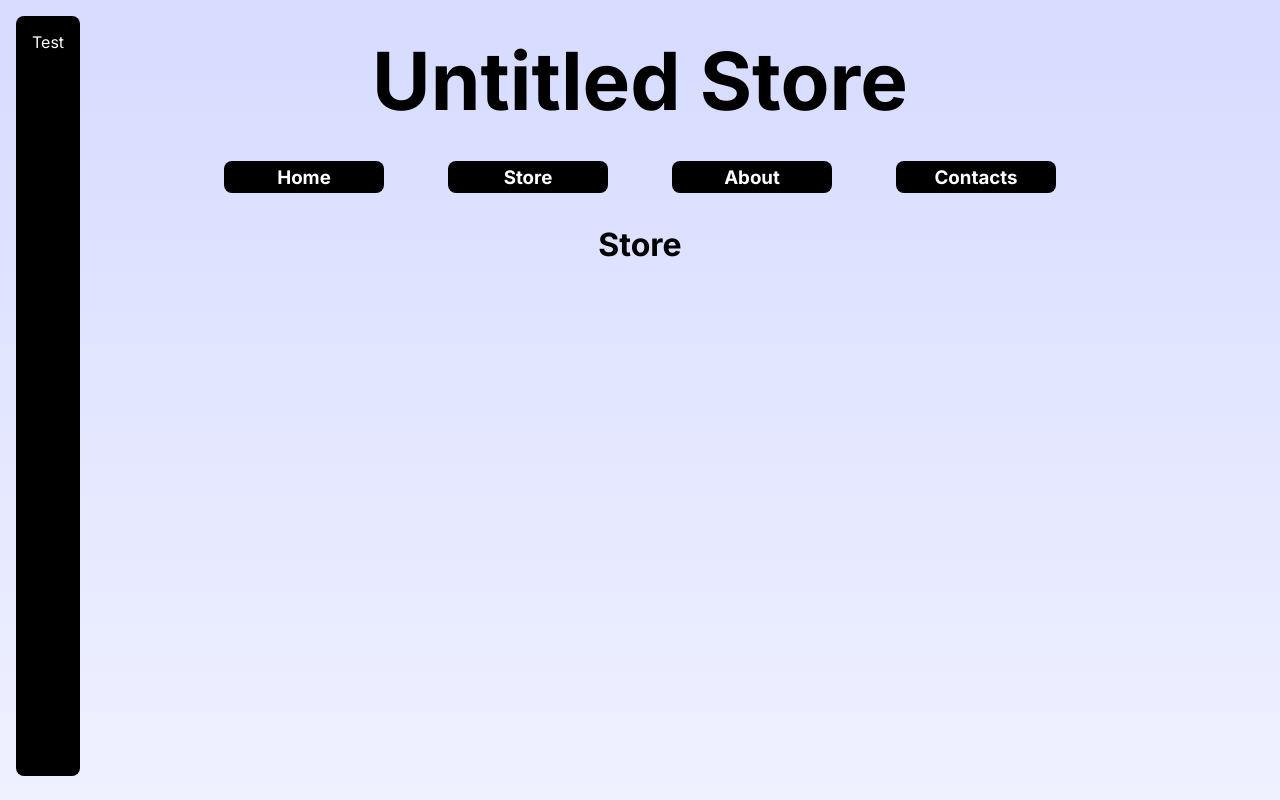
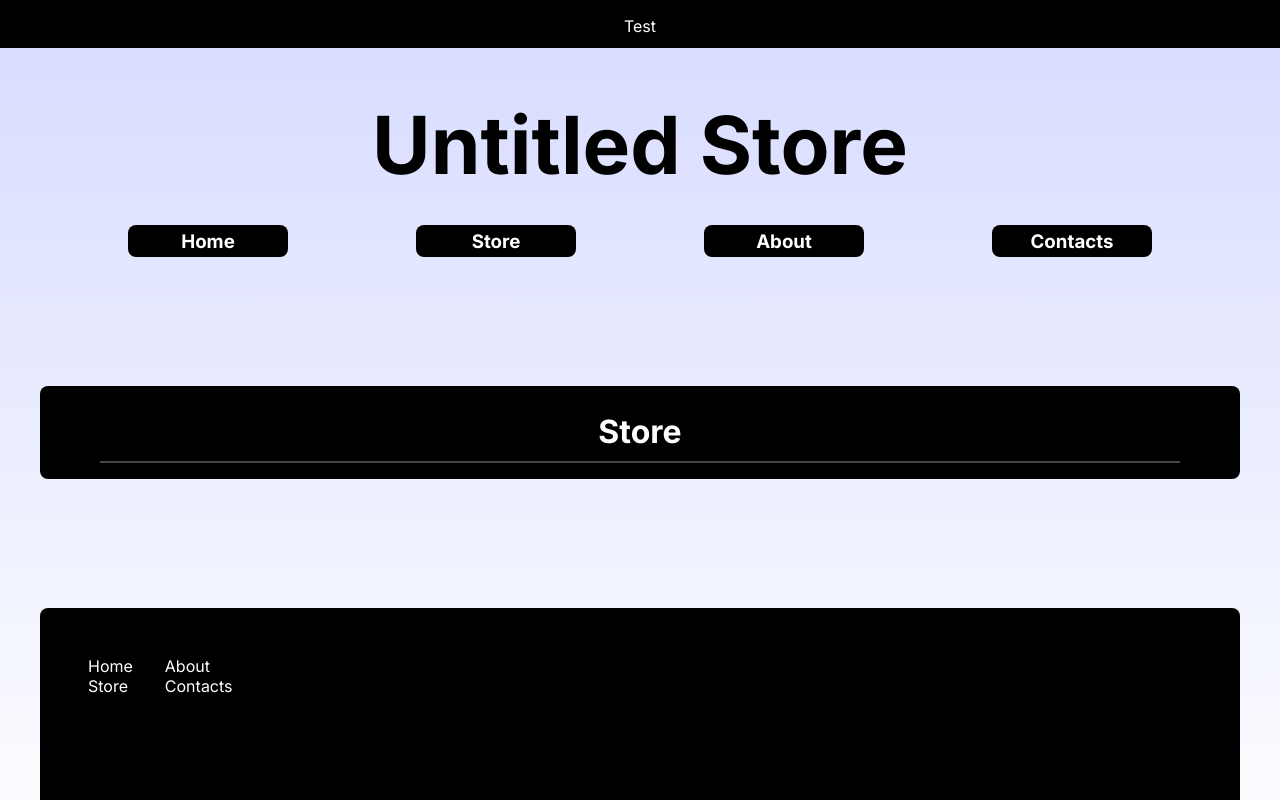
Before and after one commit to alexandreSilva604/e_commerce_front, a Next.js app: page /pages/store in a window 1280 px wide. Shown: the top 800 px of the page. Built offline with nearby package versions, Linux system fonts and the light colour scheme.

Commit message:
Changed sidebar to topbar, and layout fixes

```diff
--- a/src/app/globals.css
+++ b/src/app/globals.css
@@ -1,6 +1,6 @@
 :root {
   --max-width: 1100px;
-  --border-radius: 12px;
+  --border-radius: 8px;
   --font-mono: ui-monospace, Menlo, Monaco, "Cascadia Mono", "Segoe UI Mono",
     "Roboto Mono", "Oxygen Mono", "Ubuntu Monospace", "Source Code Pro",
     "Fira Mono", "Droid Sans Mono", "Courier New", monospace;
--- a/src/app/layout.js
+++ b/src/app/layout.js
@@ -3,7 +3,7 @@ import styles from './page.module.css';
 import "./globals.css";
 import Header from "@/components/header";
 import Footer from "@/components/footer";
-import SideBar from "@/components/sidebar";
+import TopBar from "@/components/topbar";
 
 const inter = Inter({ subsets: ["latin"] });
 
@@ -17,14 +17,12 @@ export default function RootLayout({ children }) {
     <html lang="en">
       <body className={inter.className}>
 
-        <SideBar />
+        <TopBar />
         <main className={styles.main}>
+          <Header />
+          {children}
+          <Footer />
 
-          <div className={styles.pageMain}>
-            <Header />
-            {children}
-            <Footer />
-          </div>
         </main>
       </body>
     </html>
--- a/src/app/page.module.css
+++ b/src/app/page.module.css
@@ -5,7 +5,8 @@
 .header {
   text-align: center;
   align-content: center;
-  width: auto;
+  align-items: center;
+  width: 100%;
   margin: 2rem;
 }
 
@@ -28,8 +29,7 @@
   padding: 2rem;
   margin-top: 2rem;
   margin-bottom: 1rem;
-  margin-left: 3rem;
-  border-radius: 0.5rem;
+  border-radius: var(--border-radius);
 }
 
 .footerGroup {
@@ -39,20 +39,19 @@
 }
 
 .linkBar {
-  display: flex;
-  flex-direction: row;
-  margin-top: 2rem;;
+  display: inline-flex;
+  justify-content: space-around;
+  margin-top: 2rem;
+  width: 90%;
 }
 
 .linkBarItem {
   width: 10rem;
   height: 2rem;
-  margin-left: 2rem;
-  margin-right: 2rem;
   text-align: center;
   align-content: center;
   background-color: black;
-  border-radius: 0.5rem;
+  border-radius: var(--border-radius);
   color: white;
 }
 
@@ -69,27 +68,35 @@
   margin: 4rem;
 }
 
-.pageMain {
-  display: flex;
-  flex-direction: column;
-  justify-content: center;
-  align-content: center;
-  align-items: center;
-}
-
-.sideBar {
+.topBar {
   background-color: black;
   color: white;
   position: fixed;
-  width: 4rem;
-  height: 95%;
-  margin: 1rem;
-  border-radius: 0.5em;
+  width: 100%;
+  height: 3rem;
   padding: 1rem;
-  top: 0%;
-  left: 0%;
   justify-content: center;
   text-align: center;
+}
+
+.storeMain {
+  display: flex;
+  justify-content: center;
+  background-color: black;
+  width: 75rem;
+  color: white;
+  border-radius: var(--border-radius);
+}
+
+.storeTitle {
+  display: block;
+  width: 90%;
+  text-align: center;
+  justify-content: center;
+  align-items: center;
+  padding: 10px;
+  margin: 1rem;
+  border-bottom: 2px solid #444;
 }
 
 /*
@@ -102,6 +109,7 @@
   justify-content: space-between;
   align-items: center;
   min-height: 100vh;
+  margin-top: 4rem;
 }
 
 .description {
--- a/src/app/pages/store/page.js
+++ b/src/app/pages/store/page.js
@@ -3,8 +3,8 @@ import styles from '@/app/page.module.css';
 export default function Store() {
 
     return (
-        <div className={styles.main}>
-            <h1>Store</h1>
+        <div className={styles.storeMain}>
+            <h1 className={styles.storeTitle}>Store</h1>
         </div>
     )
 }
--- a/src/components/sidebar.js
+++ b/src/components/topbar.js
@@ -1,9 +1,9 @@
 import styles from '../app/page.module.css';
 
-export default function SideBar() {
+export default function TopBar() {
 
     return (
-        <div className={styles.sideBar}>
+        <div className={styles.topBar}>
             <p>Test</p>
         </div>
     )
```
